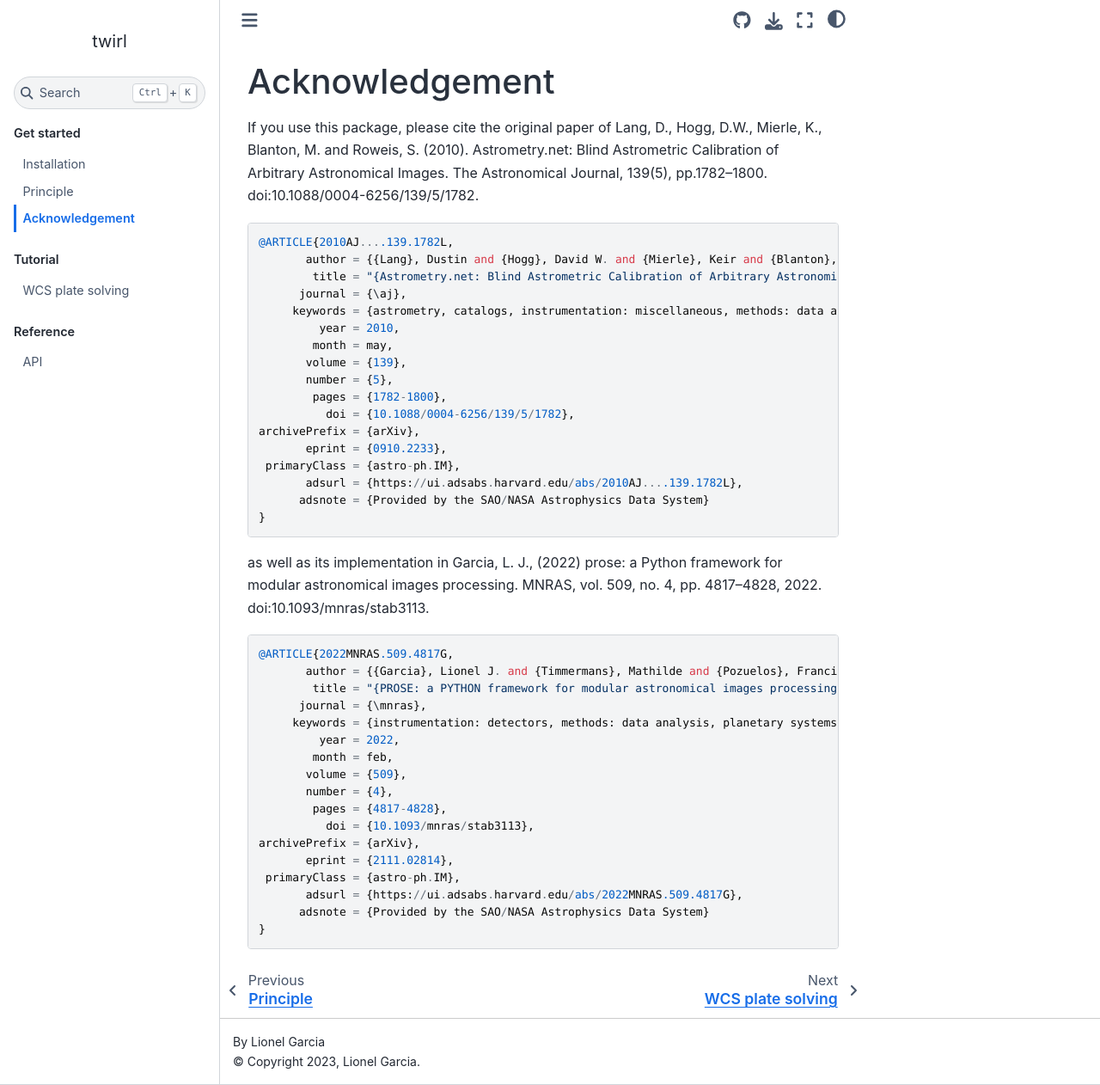
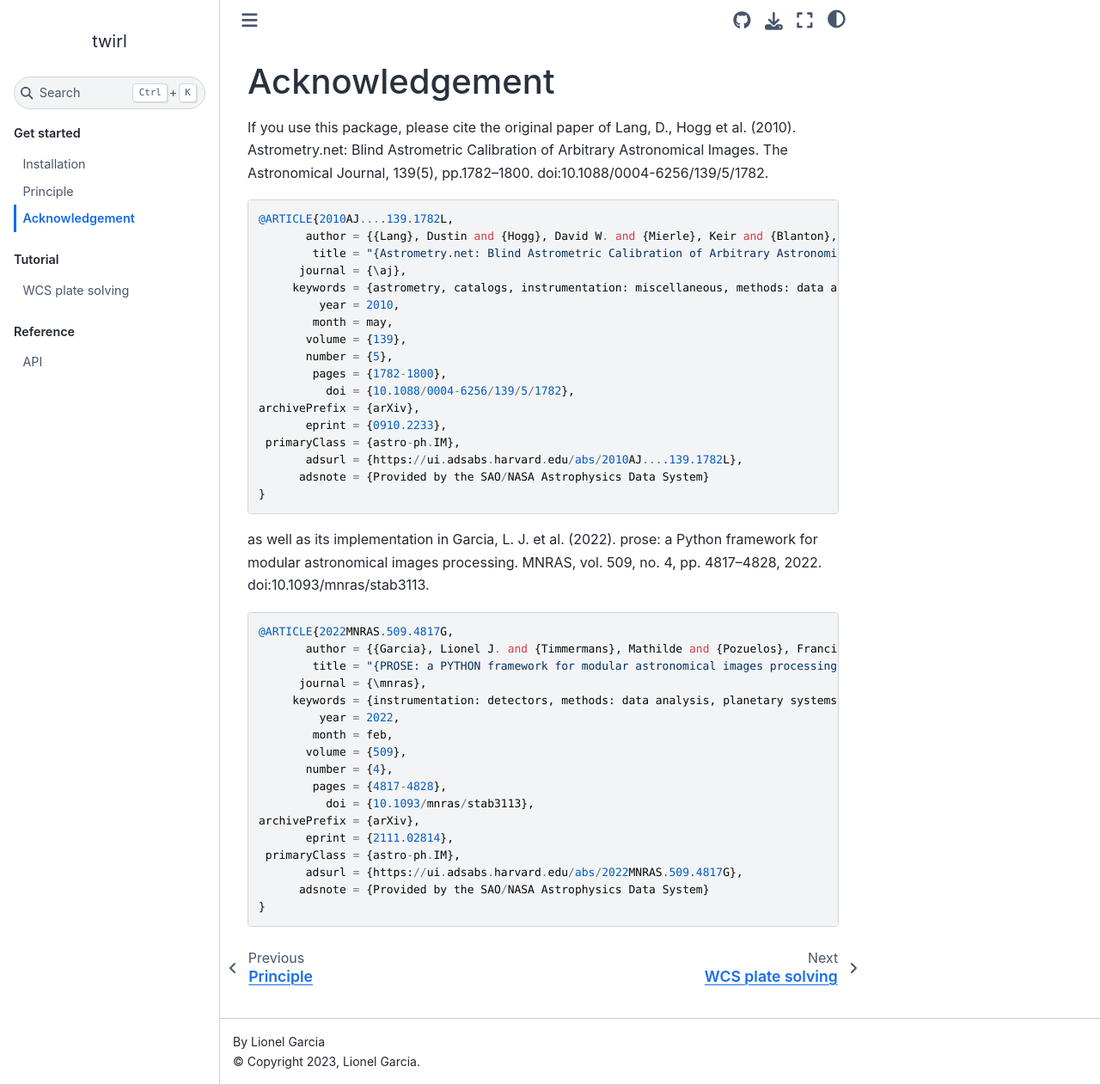
Before and after one commit to lgrcia/twirl, a Sphinx documentation site: the page built from docs/md/acknowledgement.md, in a window 1280 px wide and 1262 px high. Shown: the whole window at 86% size. Built offline with Sphinx 7.4.7 and the Sphinx Book theme 1.1.4, drawn with Linux system fonts in a browser that asks for light colours.

Commit message:
[docs] shorten aknow. sentence

````diff
--- a/docs/md/acknowledgement.md
+++ b/docs/md/acknowledgement.md
@@ -1,6 +1,6 @@
 # Acknowledgement
 
-If you use this package, please cite the original paper of Lang, D., Hogg, D.W., Mierle, K., Blanton, M. and Roweis, S. (2010). Astrometry.net: Blind Astrometric Calibration of Arbitrary Astronomical Images. The Astronomical Journal, 139(5), pp.1782–1800. doi:10.1088/0004-6256/139/5/1782.
+If you use this package, please cite the original paper of Lang, D., Hogg et al. (2010). Astrometry.net: Blind Astrometric Calibration of Arbitrary Astronomical Images. The Astronomical Journal, 139(5), pp.1782–1800. doi:10.1088/0004-6256/139/5/1782.
 
 ```
 @ARTICLE{2010AJ....139.1782L,
@@ -22,7 +22,7 @@ archivePrefix = {arXiv},
 }
 ```
 
-as well as its implementation in Garcia, L. J., (2022) prose: a Python framework for modular astronomical images processing. MNRAS, vol. 509, no. 4, pp. 4817–4828, 2022. doi:10.1093/mnras/stab3113.
+as well as its implementation in Garcia, L. J. et al. (2022). prose: a Python framework for modular astronomical images processing. MNRAS, vol. 509, no. 4, pp. 4817–4828, 2022. doi:10.1093/mnras/stab3113.
 
 ```
 @ARTICLE{2022MNRAS.509.4817G,
````
